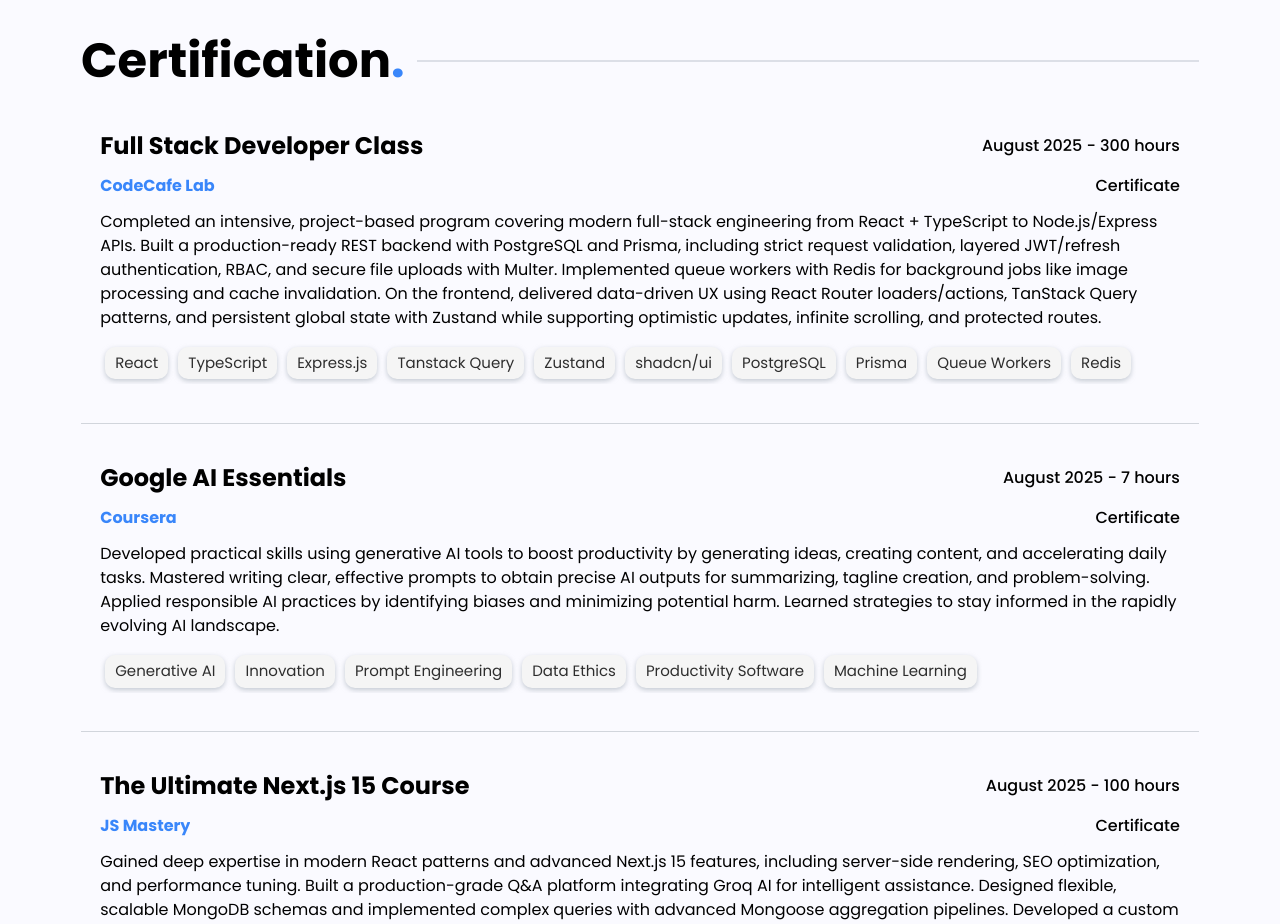
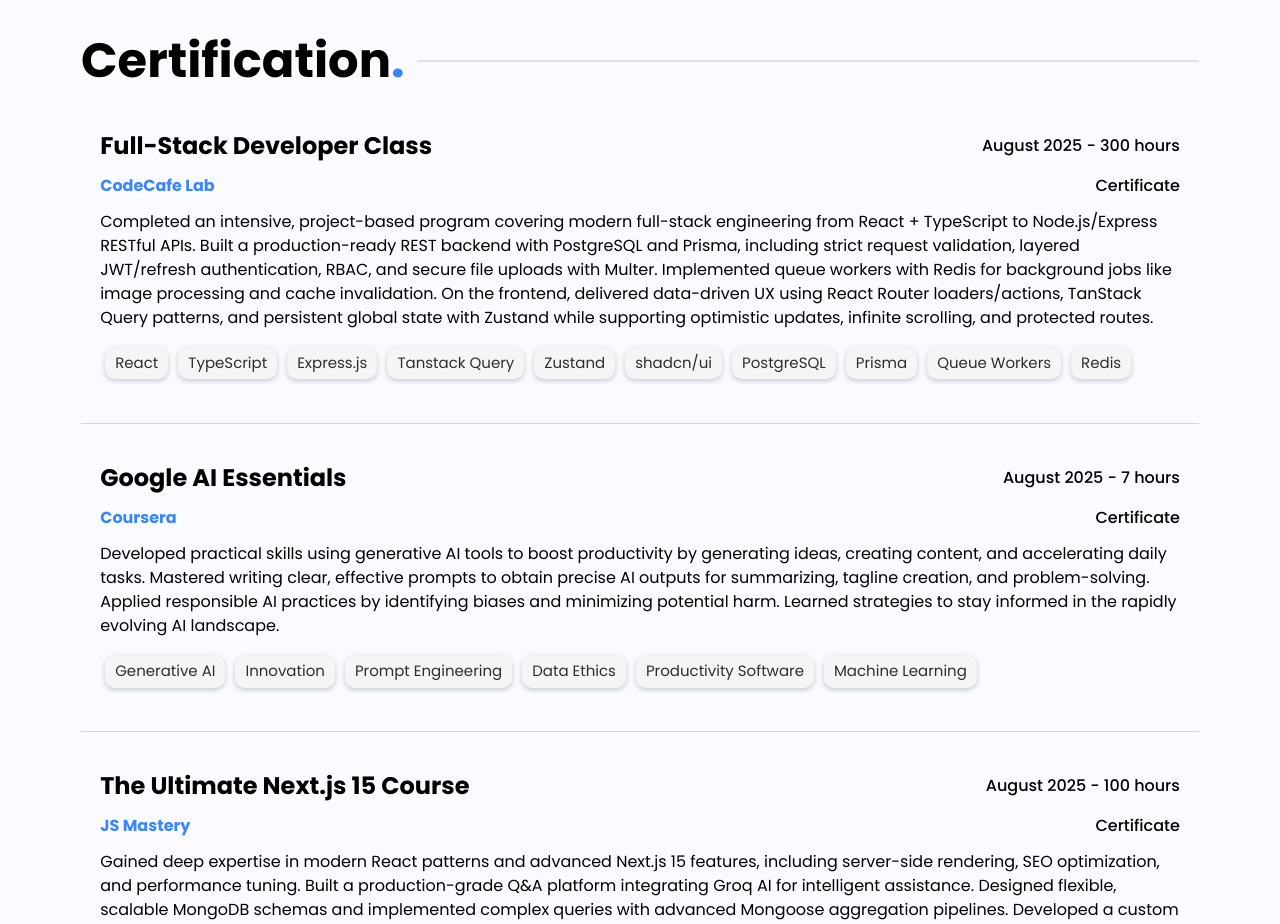
Before and after one commit to fisheeesh/portfolio_v1, a Next.js app: page / in a window 1280 px wide. Shown: the part 3560-4484 px from the top of the page. Built offline with nearby package versions, Linux system fonts and the light colour scheme.

Commit message:
chore: resume updated

```diff
--- a/components/shared/resume-btn.tsx
+++ b/components/shared/resume-btn.tsx
@@ -2,7 +2,7 @@ export default function ResumeBtn() {
     return (
         <a
             className="btn primaryBtn"
-            href="https://drive.google.com/file/d/1_ciVMzhr9NaAYjerG8SO5zvt_0z5xpc3/view?usp=sharing"
+            href="https://drive.google.com/file/d/1w7fE4gyCumUeNnvBrixJbuv4N9-nFFvd/view?usp=sharing"
             target="_blank"
             rel="noopener noreferrer"
             aria-label="Check out my Resume"
--- a/data/config.tsx
+++ b/data/config.tsx
@@ -9,12 +9,12 @@ export const stackTech = [
 
 export const certification = [
     {
-        title: "Full Stack Developer Class",
+        title: "Full-Stack Developer Class",
         school: "CodeCafe Lab",
         date: "August 2025 - 300 hours",
         link: "https://drive.google.com/file/d/1WllGNrEyonlFczW9diDHecyJGpNnGS5F/view?usp=sharing",
         description:
-            "Completed an intensive, project-based program covering modern full-stack engineering from React + TypeScript to Node.js/Express APIs. Built a production-ready REST backend with PostgreSQL and Prisma, including strict request validation, layered JWT/refresh authentication, RBAC, and secure file uploads with Multer. Implemented queue workers with Redis for background jobs like image processing and cache invalidation. On the frontend, delivered data-driven UX using React Router loaders/actions, TanStack Query patterns, and persistent global state with Zustand while supporting optimistic updates, infinite scrolling, and protected routes. ",
+            "Completed an intensive, project-based program covering modern full-stack engineering from React + TypeScript to Node.js/Express RESTful APIs. Built a production-ready REST backend with PostgreSQL and Prisma, including strict request validation, layered JWT/refresh authentication, RBAC, and secure file uploads with Multer. Implemented queue workers with Redis for background jobs like image processing and cache invalidation. On the frontend, delivered data-driven UX using React Router loaders/actions, TanStack Query patterns, and persistent global state with Zustand while supporting optimistic updates, infinite scrolling, and protected routes. ",
         tech: [
             "React",
             "TypeScript",
```
